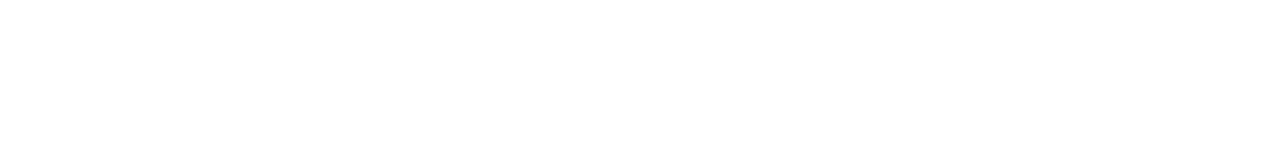
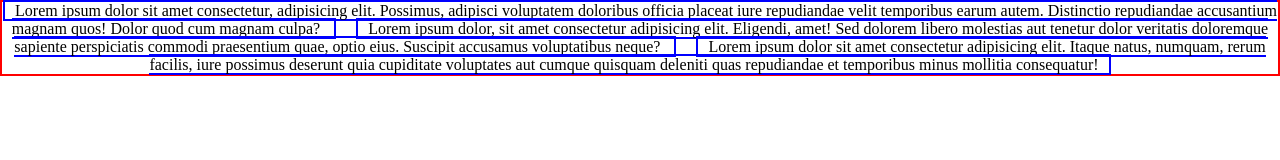
Before and after one commit to KawanTlg/Display_inline, a plain HTML site: page index.html in a window 1280 px wide. Drawn offline with Linux system fonts and the light colour scheme.

Commit message:
atividade finalizada

```diff
--- a/index.html
+++ b/index.html
@@ -4,9 +4,22 @@
     <meta charset="UTF-8">
     <meta http-equiv="X-UA-Compatible" content="IE=edge">
     <meta name="viewport" content="width=device-width, initial-scale=1.0">
+    <link rel="stylesheet" href="style.css">
     <title>Display inline</title>
 </head>
 <body>
+    <main>
+        <div>
+            Lorem ipsum dolor sit amet consectetur, adipisicing elit. Possimus, adipisci voluptatem doloribus officia placeat iure repudiandae velit temporibus earum autem. Distinctio repudiandae accusantium magnam quos! Dolor quod cum magnam culpa?
+        </div>
 
+        <div>
+            Lorem ipsum dolor, sit amet consectetur adipisicing elit. Eligendi, amet! Sed dolorem libero molestias aut tenetur dolor veritatis doloremque sapiente perspiciatis commodi praesentium quae, optio eius. Suscipit accusamus voluptatibus neque?
+        </div>
+
+        <div>
+            Lorem ipsum dolor sit amet consectetur adipisicing elit. Itaque natus, numquam, rerum facilis, iure possimus deserunt quia cupiditate voluptates aut cumque quisquam deleniti quas repudiandae et temporibus minus mollitia consequatur!
+        </div>
+    </main>
 </body>
 </html>
--- /dev/null
+++ b/style.css
@@ -0,0 +1,17 @@
+* {
+    margin: 0;
+    padding: 0;
+    box-sizing: border-box;
+}
+
+main {
+    border: 2px solid red;
+    text-align: center;
+}
+
+div {
+    border: 2px solid blue;
+    display:inline;
+    margin-right: 20px;
+    padding-inline:10px ;
+}
```
